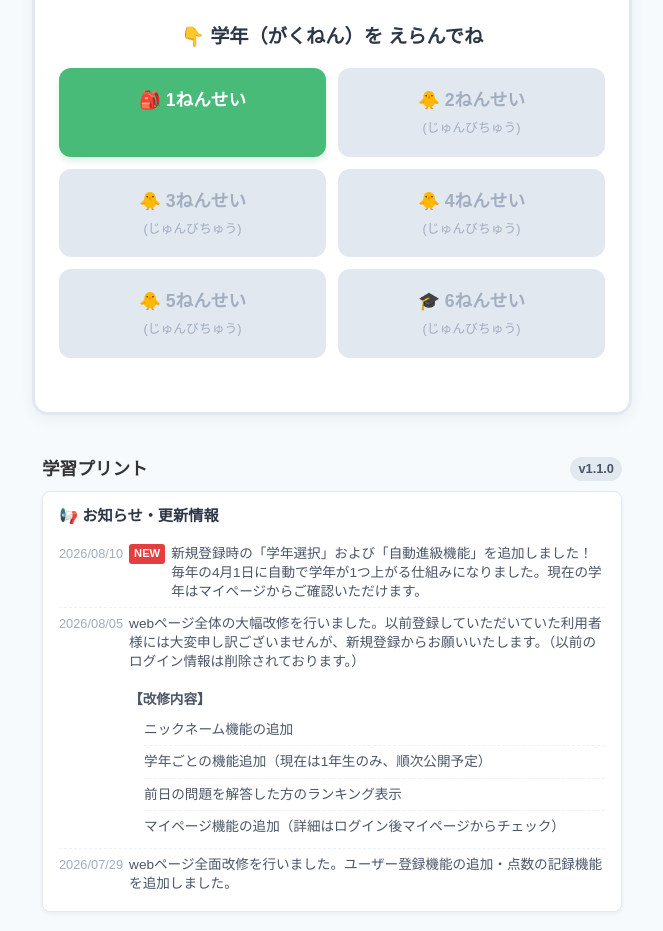
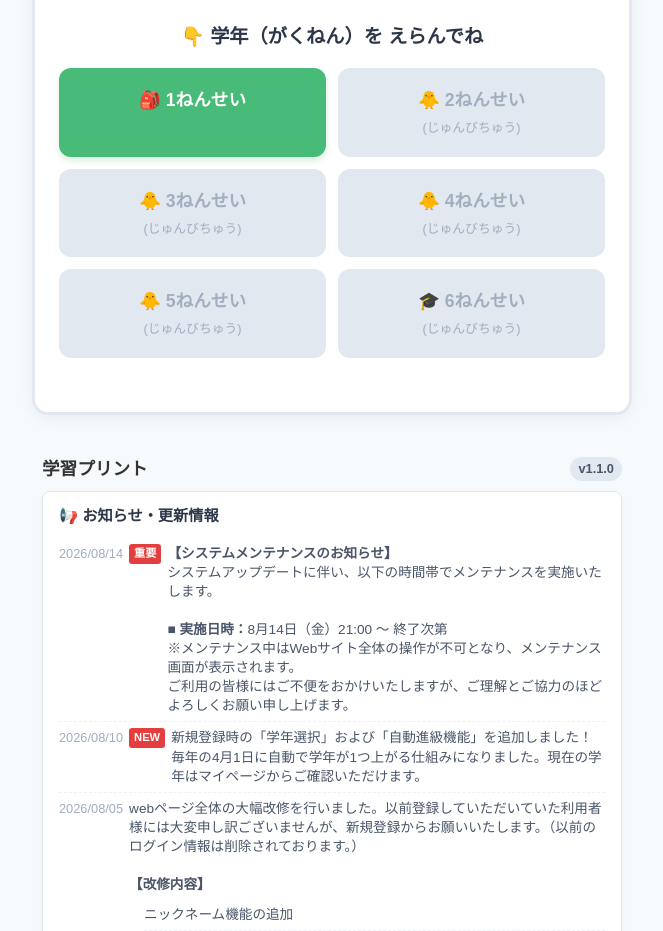
Before and after one commit to pon19/ess-learning-app, a plain HTML site: page index.html in a window 1280 px wide. Shown: the part 169-1100 px from the top of the page, without its empty margins (308-971 px from the left). Drawn offline with nearby package versions, Linux system fonts and the light colour scheme.

Commit message:
8/13メンテ案内追加

```diff
--- a/index.html
+++ b/index.html
@@ -80,6 +80,19 @@
       <div class="news-box">
         <h3 class="news-title">📢 お知らせ・更新情報</h3>
         <ul class="news-list">
+            <!-- 👇 ここから追加：メンテナンスのお知らせ -->
+            <li>
+              <span class="news-date">2026/08/14</span>
+              <span class="news-tag" style="background: #e53e3e; color: white;">重要</span>
+              <span class="news-text">
+                <strong>【システムメンテナンスのお知らせ】</strong><br>
+                システムアップデートに伴い、以下の時間帯でメンテナンスを実施いたします。<br><br>
+                <strong>■ 実施日時：</strong>8月14日（金）21:00 ～ 終了次第<br>
+                ※メンテナンス中はWebサイト全体の操作が不可となり、メンテナンス画面が表示されます。<br>
+                ご利用の皆様にはご不便をおかけいたしますが、ご理解とご協力のほどよろしくお願い申し上げます。
+              </span>
+            </li>
+            <!-- 👆 ここまで追加 -->
         <!-- 👇 新しく追加した機能のお知らせ -->
             <li>
               <span class="news-date">2026/08/10</span>
```
